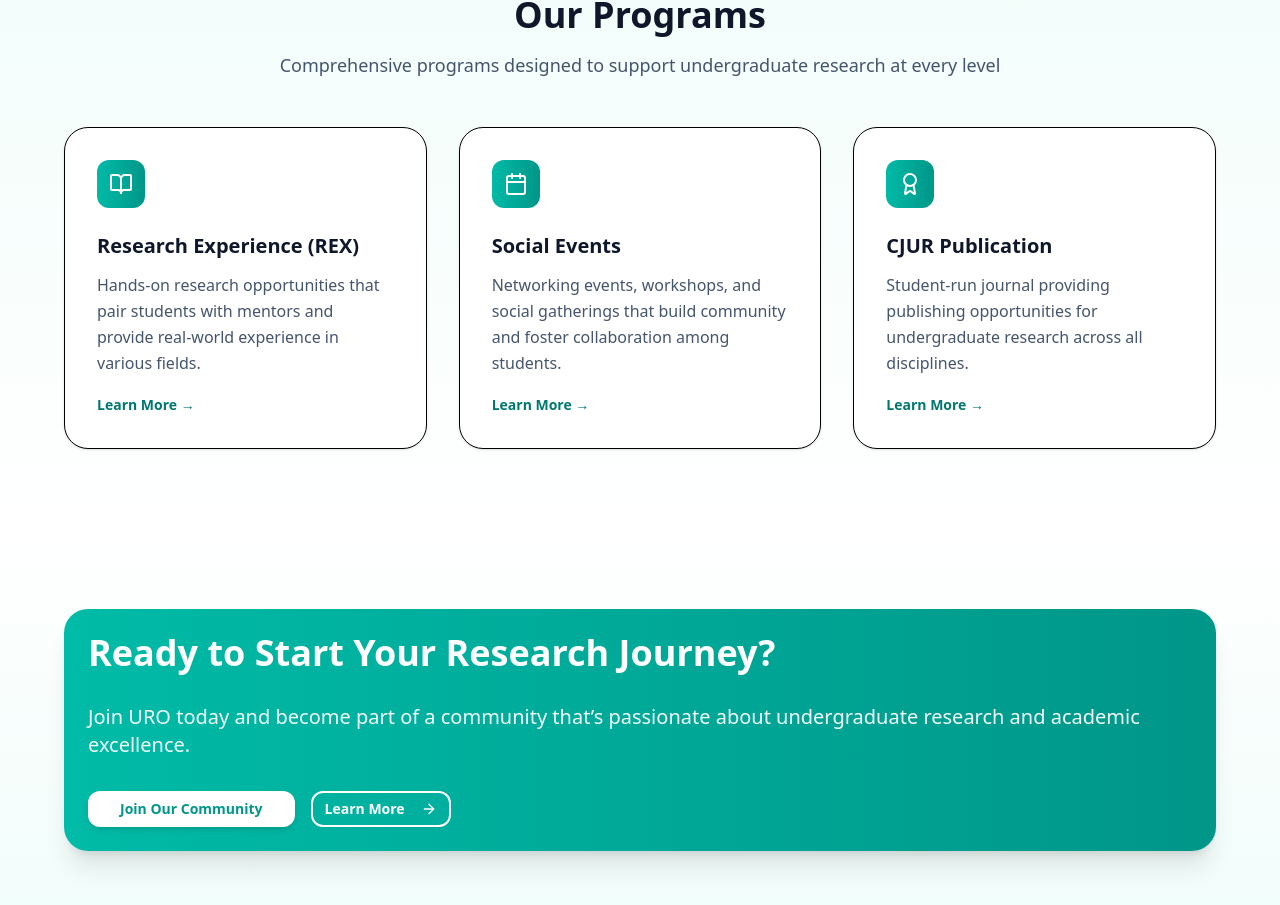
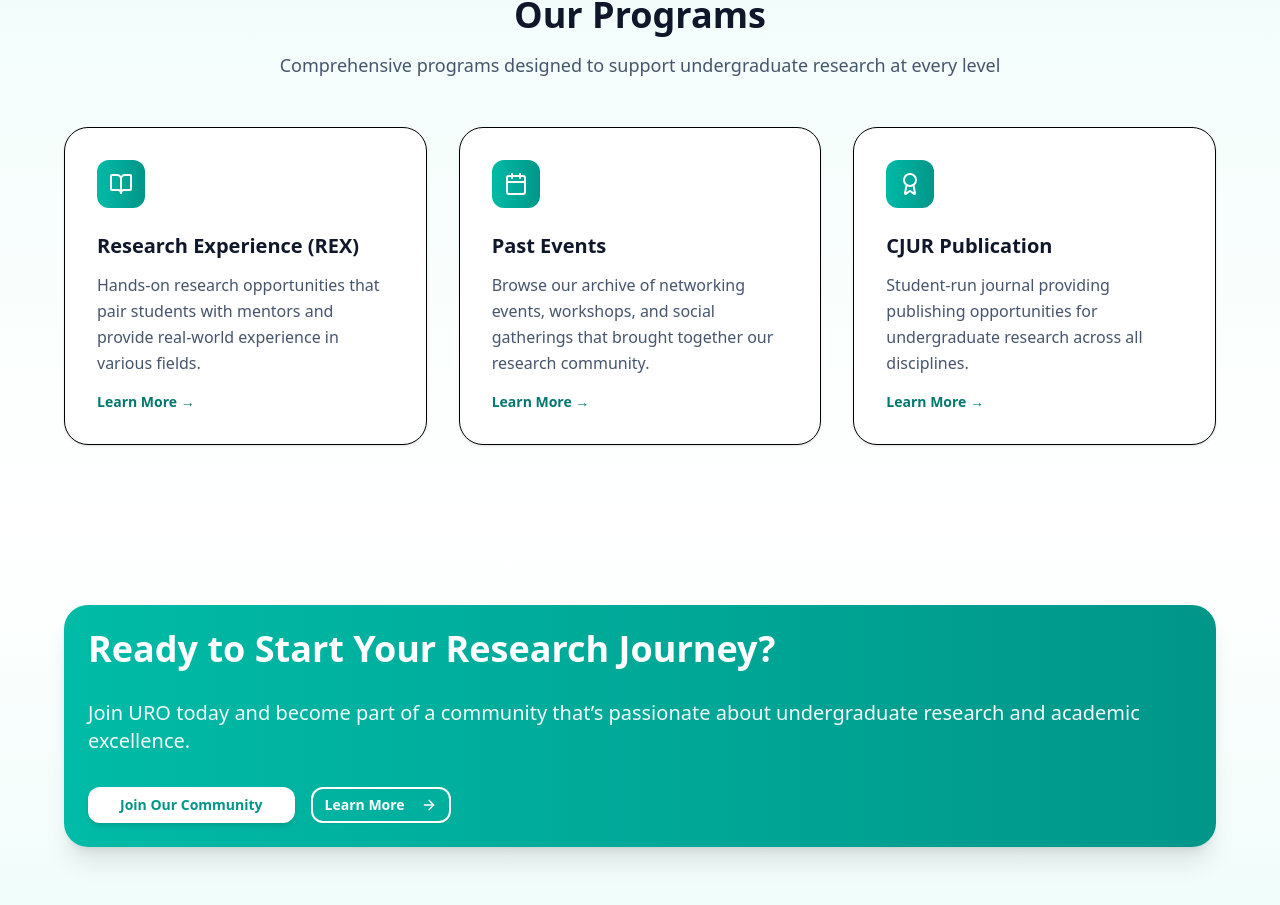
Before and after one commit to UBC-URO/uro-website, a Next.js app: page /about in a window 1280 px wide. Shown: the part 2036-2941 px from the top of the page. Built offline with nearby package versions, Linux system fonts and the light colour scheme.

Commit message:
did some image optimizations

```diff
--- /dev/null
+++ b/src/app/(events)/events/page.tsx
@@ -0,0 +1,15 @@
+import { Layout } from "@/components/utils/Layout";
+import { FAQ } from "@/components/shared/FAQ";
+import { iocFAQ } from "@/data/FAQ";
+import { Timeline } from "@/components/events/ioc/Timeline";
+import { Overview } from "@/components/events/ioc/Overview";
+
+export default function EventsPage() {
+    return (
+        <Layout>
+            <Overview />
+            <Timeline />
+            <FAQ items={iocFAQ} />
+        </Layout>
+    );
+}
--- a/src/app/page.tsx
+++ b/src/app/page.tsx
@@ -1,12 +1,4 @@
-"use client";
-
-import Link from "next/link";
-import Image from "next/image";
-import { Container, Layout, Section } from "@/components/utils/Layout";
-import { Card, CardContent } from "@/components/ui/card";
-import CarouselComponent from "@/components/home/carousel";
-import { Users, Megaphone, Cpu, Calendar, BookOpen, Award, ArrowRight, Sparkles } from "lucide-react";
-import { cn } from "@/lib/utils";
+import { Layout } from "@/components/utils/Layout";
 import { Hero } from "@/components/home/hero";
 import { Programs } from "@/components/about/Programs";
 import { Impact } from "@/components/about/Impact";
@@ -24,57 +16,3 @@ export default function Home() {
         </Layout>
     );
 }
-
-/* ---------- small helpers ---------- */
-
-function StatPill({ value, label, icon }: { value: string; label: string; icon: React.ReactNode }) {
-    return (
-        <div className="flex items-center gap-3 rounded-xl bg-white border px-4 py-3 shadow-sm">
-            <div className="inline-flex items-center justify-center rounded-lg border px-2.5 py-2 text-slate-700">{icon}</div>
-            <div>
-                <div className="text-lg font-semibold text-slate-900 leading-none">{value}</div>
-                <div className="text-xs text-slate-600">{label}</div>
-            </div>
-        </div>
-    );
-}
-
-function ProgramCard({
-    icon,
-    title,
-    description,
-    href,
-    gradient,
-}: {
-    icon: React.ReactNode;
-    title: string;
-    description: string;
-    href: string;
-    gradient: string; // e.g. "from-teal-500 to-blue-500"
-}) {
-    return (
-        <Card className="border shadow-sm hover:shadow-md transition">
-            <CardContent className="p-6 space-y-4">
-                <div className={`w-12 h-12 rounded-xl bg-gradient-to-r ${gradient} flex items-center justify-center`}>{icon}</div>
-                <h3 className="text-xl font-bold text-slate-900">{title}</h3>
-                <p className="text-slate-600">{description}</p>
-                <Link href={href} className="inline-flex items-center font-semibold text-teal-700 hover:underline">
-                    Learn more
-                    <ArrowRight className="ml-2 h-4 w-4" />
-                </Link>
-            </CardContent>
-        </Card>
-    );
-}
-
-function MetricCard({ value, label, icon }: { value: string; label: string; icon: React.ReactNode }) {
-    return (
-        <Card className="text-center p-8 border shadow-sm hover:shadow-md transition">
-            <CardContent className="space-y-5">
-                <div className="w-16 h-16 rounded-2xl bg-white border flex items-center justify-center mx-auto">{icon}</div>
-                <h3 className="text-5xl font-bold text-slate-900 leading-none">{value}</h3>
-                <p className="text-lg text-slate-600">{label}</p>
-            </CardContent>
-        </Card>
-    );
-}
--- a/src/components/about/CTA.tsx
+++ b/src/components/about/CTA.tsx
@@ -13,7 +13,7 @@ export const CTA = () => {
                     <p className="text-lg md:text-xl opacity-95 mb-8">Join URO today and become part of a community that’s passionate about undergraduate research and academic excellence.</p>
                     <div className="flex flex-col sm:flex-row gap-4">
                         <Button className="px-8 py-4 bg-white text-teal-600 font-semibold rounded-xl shadow-md hover:shadow-lg hover:scale-105 transition-all duration-200" asChild>
-                            <a href="/join">Join Our Community</a>
+                            <a href="https://linktr.ee/uroubc">Join Our Community</a>
                         </Button>
                         <Button
                             variant="outline"
--- a/src/components/about/Programs.tsx
+++ b/src/components/about/Programs.tsx
@@ -1,4 +1,33 @@
-import { BookOpen, Calendar, Award } from "lucide-react";
+import { BookOpen, Calendar, Award, LucideIcon } from "lucide-react";
+import Link from "next/link";
+
+interface Program {
+    icon: LucideIcon;
+    title: string;
+    description: string;
+    href: string;
+}
+
+const programs: Program[] = [
+    {
+        icon: BookOpen,
+        title: "Research Experience (REX)",
+        description: "Hands-on research opportunities that pair students with mentors and provide real-world experience in various fields.",
+        href: "/rex",
+    },
+    {
+        icon: Calendar,
+        title: "Past Events",
+        description: "Browse our archive of networking events, workshops, and social gatherings that brought together our research community.",
+        href: "/events/past",
+    },
+    {
+        icon: Award,
+        title: "CJUR Publication",
+        description: "Student-run journal providing publishing opportunities for undergraduate research across all disciplines.",
+        href: "/programs/cjur",
+    },
+];
 
 export const Programs = () => {
     return (
@@ -9,32 +38,23 @@ export const Programs = () => {
             </div>
 
             <div className="grid md:grid-cols-2 lg:grid-cols-3 gap-8">
-                <div className="bg-white rounded-3xl p-8 shadow-sm border hover:shadow-md transition">
-                    <div className="w-12 h-12 bg-gradient-to-r from-teal-500 to-teal-600 rounded-xl flex items-center justify-center mb-6">
-                        <BookOpen className="w-6 h-6 text-white" />
-                    </div>
-                    <h3 className="text-xl font-bold text-slate-900 mb-3">Research Experience (REX)</h3>
-                    <p className="text-slate-600 leading-relaxed mb-4">Hands-on research opportunities that pair students with mentors and provide real-world experience in various fields.</p>
-                    <button className="text-sm font-semibold text-teal-700 hover:underline">Learn More →</button>
-                </div>
-
-                <div className="bg-white rounded-3xl p-8 shadow-sm border hover:shadow-md transition">
-                    <div className="w-12 h-12 bg-gradient-to-r from-teal-500 to-teal-600 rounded-xl flex items-center justify-center mb-6">
-                        <Calendar className="w-6 h-6 text-white" />
-                    </div>
-                    <h3 className="text-xl font-bold text-slate-900 mb-3">Social Events</h3>
-                    <p className="text-slate-600 leading-relaxed mb-4">Networking events, workshops, and social gatherings that build community and foster collaboration among students.</p>
-                    <button className="text-sm font-semibold text-teal-700 hover:underline">Learn More →</button>
-                </div>
-
-                <div className="bg-white rounded-3xl p-8 shadow-sm border hover:shadow-md transition">
-                    <div className="w-12 h-12 bg-gradient-to-r from-teal-500 to-teal-600 rounded-xl flex items-center justify-center mb-6">
-                        <Award className="w-6 h-6 text-white" />
-                    </div>
-                    <h3 className="text-xl font-bold text-slate-900 mb-3">CJUR Publication</h3>
-                    <p className="text-slate-600 leading-relaxed mb-4">Student-run journal providing publishing opportunities for undergraduate research across all disciplines.</p>
-                    <button className="text-sm font-semibold text-teal-700 hover:underline">Learn More →</button>
-                </div>
+                {programs.map((program) => {
+                    const Icon = program.icon;
+                    return (
+                        <div key={program.title} className="bg-white rounded-3xl p-8 shadow-sm border hover:shadow-md transition flex flex-col justify-between items-start">
+                            <div>
+                                <div className="w-12 h-12 bg-gradient-to-r from-teal-500 to-teal-600 rounded-xl flex items-center justify-center mb-6">
+                                    <Icon className="w-6 h-6 text-white" />
+                                </div>
+                                <h3 className="text-xl font-bold text-slate-900 mb-3">{program.title}</h3>
+                                <p className="text-slate-600 leading-relaxed mb-4">{program.description}</p>
+                            </div>
+                            <Link href={program.href} className="text-sm font-semibold text-teal-700 hover:underline">
+                                Learn More →
+                            </Link>
+                        </div>
+                    );
+                })}
             </div>
         </>
     );
--- a/src/components/home/hero.tsx
+++ b/src/components/home/hero.tsx
@@ -42,7 +42,7 @@ export const Hero = () => {
                         </Link>
 
                         <Link
-                            href="/programs/rex"
+                            href="/rex"
                             className="inline-flex items-center justify-center px-6 py-3 text-base md:text-lg font-semibold rounded-xl border border-teal-600 text-teal-700 hover:bg-teal-50 transition-all"
                             aria-label="Learn about REX program"
                         >
--- a/src/components/ui/navbar-menu.tsx
+++ b/src/components/ui/navbar-menu.tsx
@@ -2,6 +2,7 @@
 import React from "react";
 import { cn } from "@/lib/utils";
 import { motion } from "motion/react";
+import Image from "next/image";
 
 const transition = {
     type: "spring" as const,
@@ -56,7 +57,7 @@ export const Menu = ({ className, setActive, children }: { className?: string; s
 export const ProductItem = ({ title, description, href, src }: { title: string; description: string; href: string; src: string }) => {
     return (
         <a href={href} className="flex space-x-2">
-            <img src={src} width={140} height={70} alt={title} className="shrink-0 rounded-md shadow-xl" />
+            <Image src={src} width={140} height={70} alt={title} className="shrink-0 rounded-md shadow-xl object-cover" />
             <div>
                 <h4 className="text-xl font-bold mb-1 text-black">{title}</h4>
                 <p className="text-neutral-700 text-sm max-w-[10rem]">{description}</p>
--- a/src/lib/nav.ts
+++ b/src/lib/nav.ts
@@ -40,27 +40,27 @@ export const NAV = {
                 {
                     title: "RIF",
                     href: "/rif",
-                    src: "/rif1.jpg",
+                    src: "/research-coaches1.jpg",
                     description: "Annual research conference showcasing undergraduate research projects.",
                 },
                 {
                     title: "IOC",
                     href: "/ioc",
-                    src: "",
+                    src: "/about2.jpg",
                     description: "",
                 },
                 {
-                    title: "Upcoming Events",
-                    href: "/upcoming-events",
-                    src: "",
+                    title: "Events",
+                    href: "/events",
+                    src: "/lsrn1.jpg",
                     description: "",
                 },
-                {
-                    title: "Past Events",
-                    href: "/past-events",
-                    src: "",
-                    description: "",
-                },
+                // {
+                //     title: "Past Events",
+                //     href: "/past-events",
+                //     src: "",
+                //     description: "",
+                // },
             ],
         },
         // {
```
Also changed, not shown: src/components/events/ioc/Overview.tsx (+4 -3 lines), src/components/events/rif/ApplicantInfo.tsx (+5 -10 lines), src/components/shared/CTAButton.tsx (added, +18 -0 lines).
